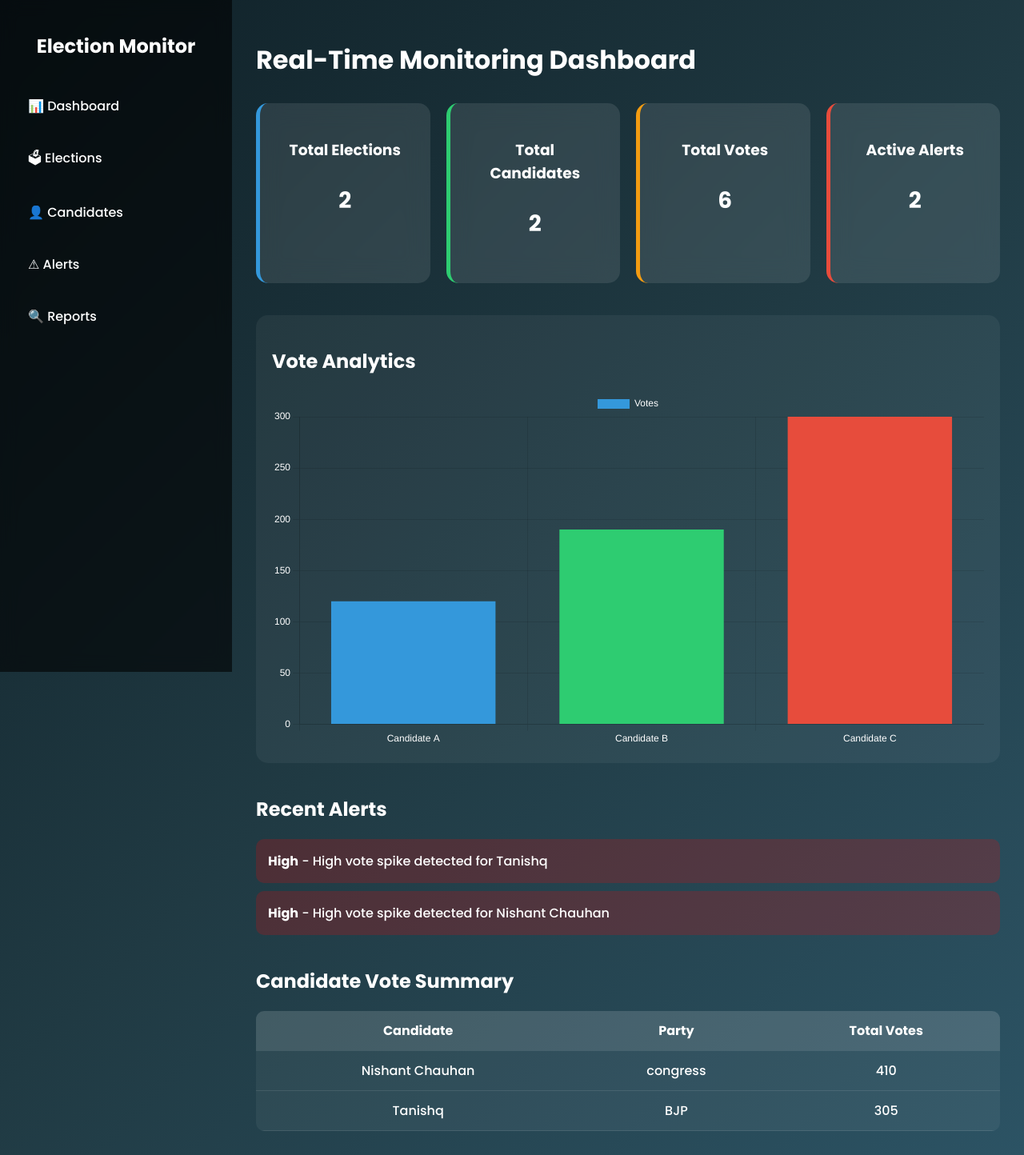
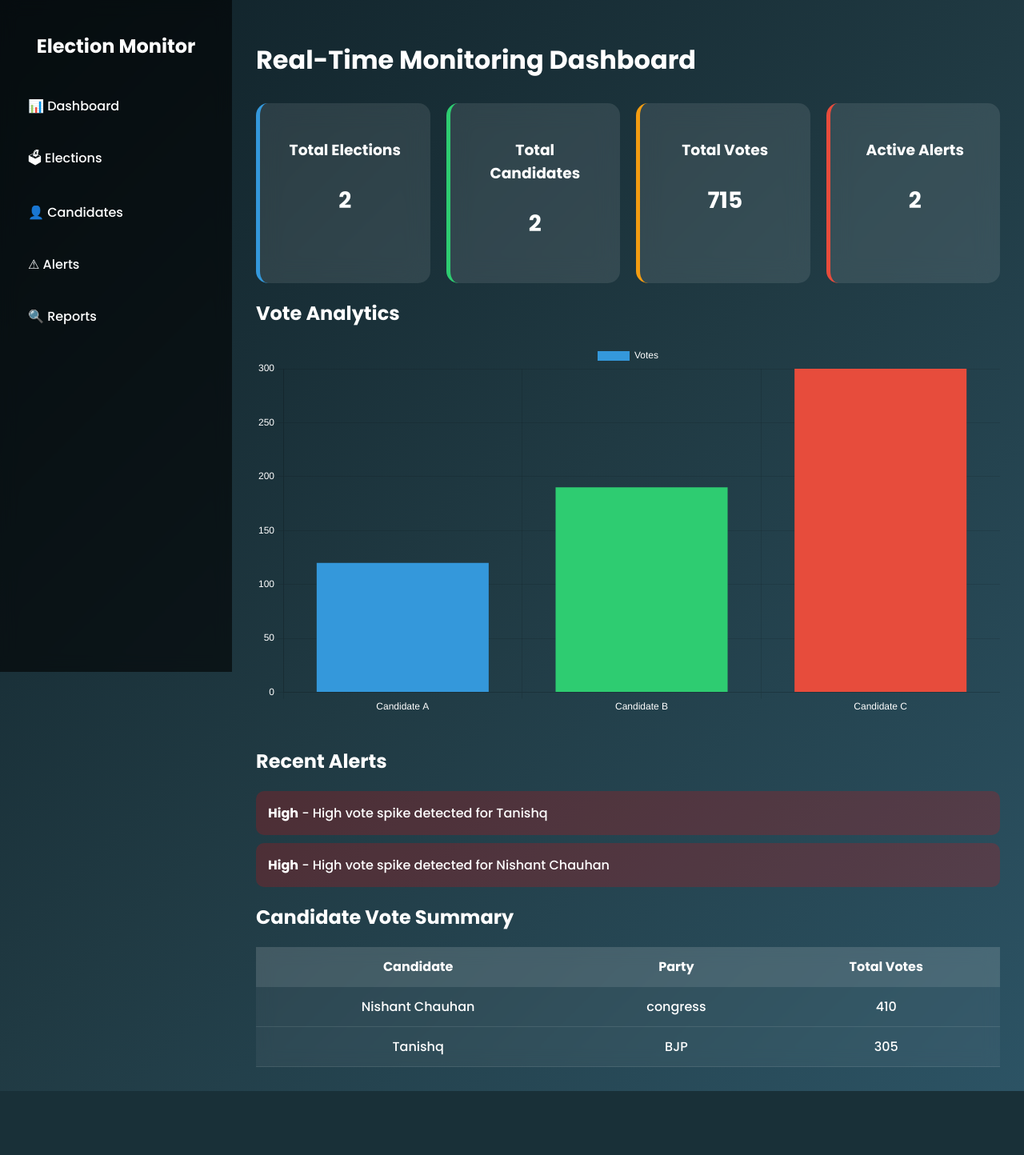
Before and after one commit to Nishant607/Real-time-Election-Data-Monitoring-System, a Django app: page / in a window 1280 px wide. Shown: the whole page at 80% size. After the commit the page ends 1364 px from the top, so only its background shows below. Run offline with Django 5.2, Linux system fonts and the light colour scheme; data comes from the database, SQL or seed files in the repository.

Commit message:
Added Candidate-wise vote summary and dashboard updates

```diff
--- a/core/static/core/css/dashboard.css
+++ b/core/static/core/css/dashboard.css
@@ -131,41 +131,28 @@ body {
     border-radius: 10px;
 }
 
-/* CHART */
-.chart-container {
-    margin-top: 40px;
-    padding: 20px;
-    border-radius: 15px;
-    background: rgba(255, 255, 255, 0.05);
-}
 
-.candidate-section {
-    margin-top: 40px;
-}
+/* chart table */
 
 .vote-table {
     width: 100%;
     border-collapse: collapse;
-    margin-top: 15px;
+    margin-top: 20px;
     background: rgba(255, 255, 255, 0.05);
-    border-radius: 10px;
-    overflow: hidden;
+    backdrop-filter: blur(10px);
 }
 
 .vote-table th,
 .vote-table td {
     padding: 12px;
     text-align: center;
+    border-bottom: 1px solid rgba(255, 255, 255, 0.1);
 }
 
 .vote-table th {
     background: rgba(255, 255, 255, 0.1);
 }
 
-.vote-table tr {
-    border-bottom: 1px solid rgba(255, 255, 255, 0.1);
-}
-
 .vote-table tr:hover {
     background: rgba(255, 255, 255, 0.08);
 }
--- a/core/templates/dashboard.html
+++ b/core/templates/dashboard.html
@@ -91,12 +91,15 @@
 
                 {% for c in candidate_votes %}
                 <tr>
-                    <td>{{ c.name }}</td>
-                    <td>{{ c.party }}</td>
-                    <td>{{ c.total_votes|default:0 }}</td>
+                    <td>{{ c.candidate__name }}</td>
+                    <td>{{ c.candidate__party }}</td>
+                    <td>{{ c.total_votes }}</td>
+                </tr>
+                {% empty %}
+                <tr>
+                    <td colspan="3">No vote data</td>
                 </tr>
                 {% endfor %}
-
             </table>
         </div>
 
--- a/core/views.py
+++ b/core/views.py
@@ -9,14 +9,15 @@ from django.db.models import Sum
 
 def dashboard(request):
     candidate_votes = (
-        Candidate.objects
-        .annotate(total_votes=Sum('voterecord__votes'))
+        VoteRecord.objects
+        .values('candidate__name', 'candidate__party')
+        .annotate(total_votes=Sum('votes'))
+        .order_by('-total_votes')
     )
-
     context = {
         'elections': Election.objects.count(),
         'candidates': Candidate.objects.count(),
-        'votes': VoteRecord.objects.count(),
+        'votes': VoteRecord.objects.aggregate(total=Sum('votes'))['total'] or 0,
         'alerts': Alert.objects.filter(status='Active').count(),
         'recent_alerts': Alert.objects.order_by('-created_at')[:5],
         'candidate_votes': candidate_votes
```
